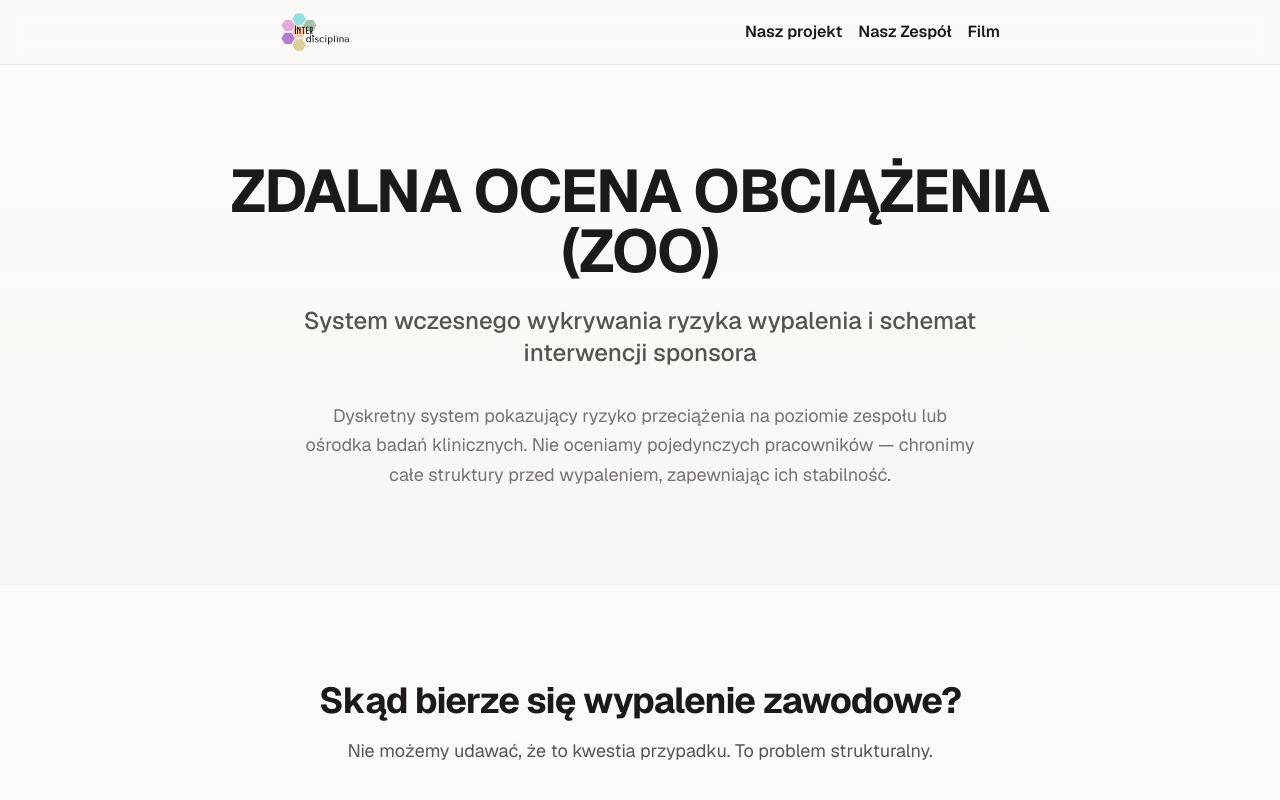
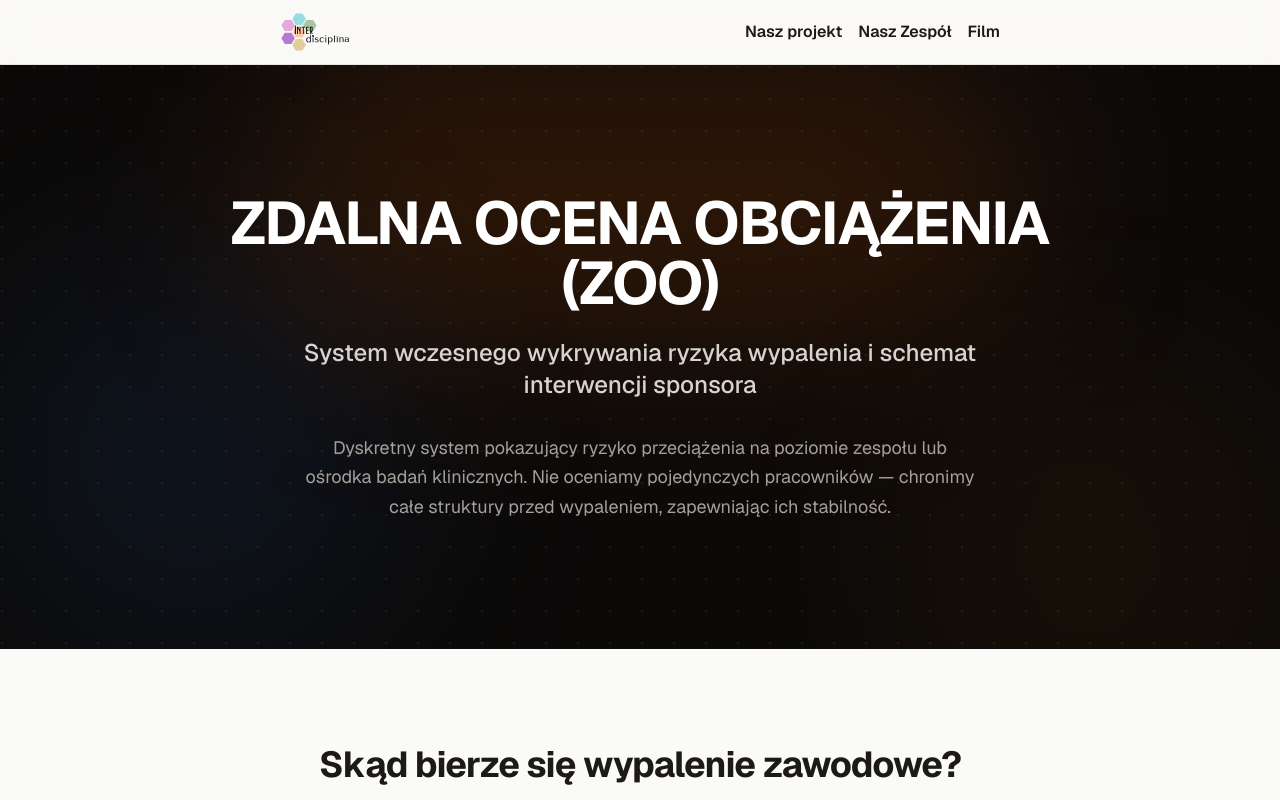
Before and after one commit to lewando54/interdisciplina-page, a Next.js app: page /projekt in a window 1280 px wide. Shown: the top 800 px of the page. Built offline with nearby package versions, Linux system fonts and the light colour scheme.

Commit message:
change background

```diff
--- a/src/app/projekt/page.tsx
+++ b/src/app/projekt/page.tsx
@@ -76,20 +76,28 @@ export default function ProjektPage() {
   return (
     <div className="flex min-h-full flex-1 flex-col items-center bg-stone-50 pb-20">
       {/* Hero Section */}
-      <section className="w-full bg-gradient-to-b from-stone-50 via-orange-50/35 to-stone-100/90 py-16 sm:py-24">
-        <div className="mx-auto max-w-4xl px-6 text-center">
+      <section className="w-full relative overflow-hidden bg-stone-950 py-20 sm:py-32">
+        {/* Subtle background dots */}
+        <div className="absolute inset-0 opacity-[0.07]" style={{ backgroundImage: 'radial-gradient(circle at 2px 2px, white 1px, transparent 0)', backgroundSize: '32px 32px' }}></div>
+
+        {/* Subtle gradient glows */}
+        <div className="absolute top-0 left-1/2 -translate-x-1/2 w-full max-w-3xl h-64 bg-orange-500/15 blur-[100px] rounded-full pointer-events-none"></div>
+        <div className="absolute bottom-0 left-0 w-96 h-96 bg-blue-500/10 blur-[120px] rounded-full pointer-events-none"></div>
+        <div className="absolute top-1/2 right-0 w-96 h-96 bg-orange-400/5 blur-[100px] rounded-full pointer-events-none"></div>
+
+        <div className="mx-auto max-w-4xl px-6 text-center relative z-10">
           <FadeIn direction="up" delay={0.1}>
-            <h1 className="text-4xl sm:text-5xl md:text-6xl font-bold tracking-tight text-stone-900 mb-6">
+            <h1 className="text-4xl sm:text-5xl md:text-6xl font-bold tracking-tight text-white mb-6">
               ZDALNA OCENA OBCIĄŻENIA (ZOO)
             </h1>
           </FadeIn>
           <FadeIn direction="up" delay={0.2}>
-            <p className="text-xl sm:text-2xl text-stone-600 mb-8 max-w-3xl mx-auto font-medium">
+            <p className="text-xl sm:text-2xl text-stone-300 mb-8 max-w-3xl mx-auto font-medium">
               System wczesnego wykrywania ryzyka wypalenia i schemat interwencji sponsora
             </p>
           </FadeIn>
           <FadeIn direction="up" delay={0.3}>
-            <p className="text-lg text-stone-500 max-w-2xl mx-auto leading-relaxed">
+            <p className="text-lg text-stone-400 max-w-2xl mx-auto leading-relaxed">
               Dyskretny system pokazujący ryzyko przeciążenia na poziomie zespołu lub ośrodka badań klinicznych.
               Nie oceniamy pojedynczych pracowników — chronimy całe struktury przed wypaleniem, zapewniając ich stabilność.
             </p>
```
